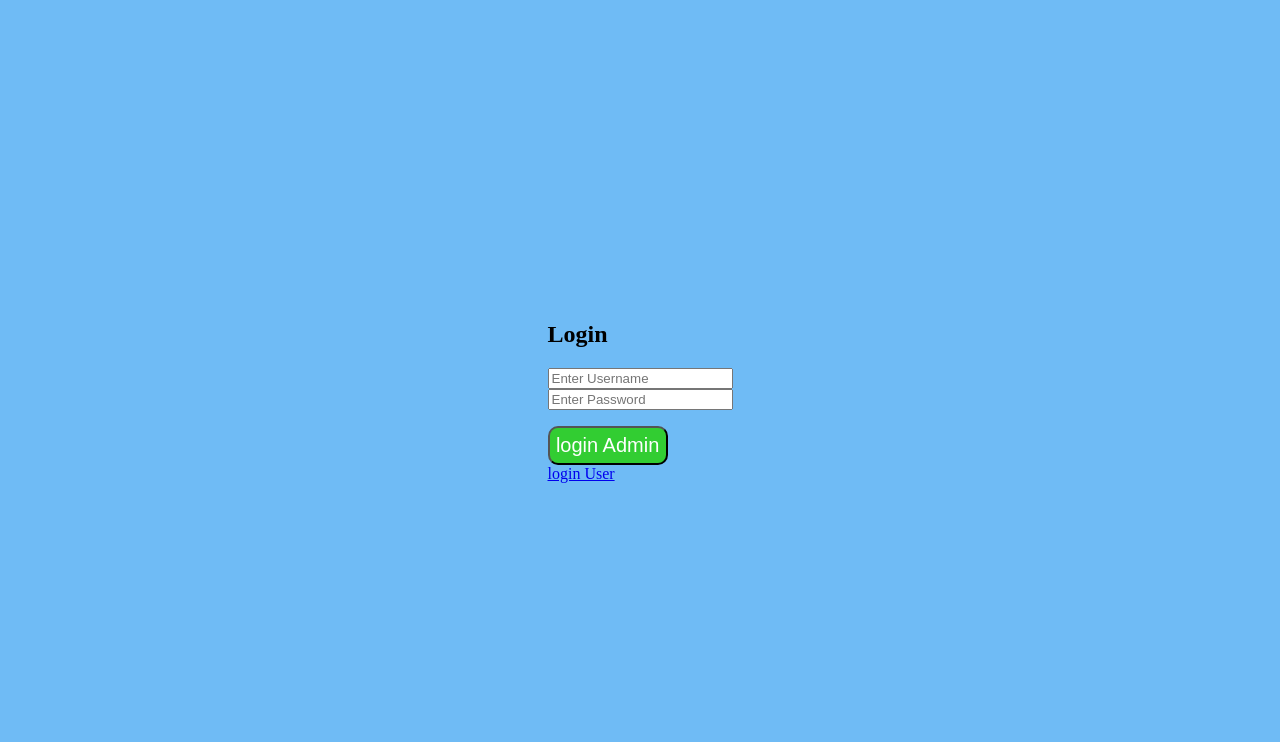
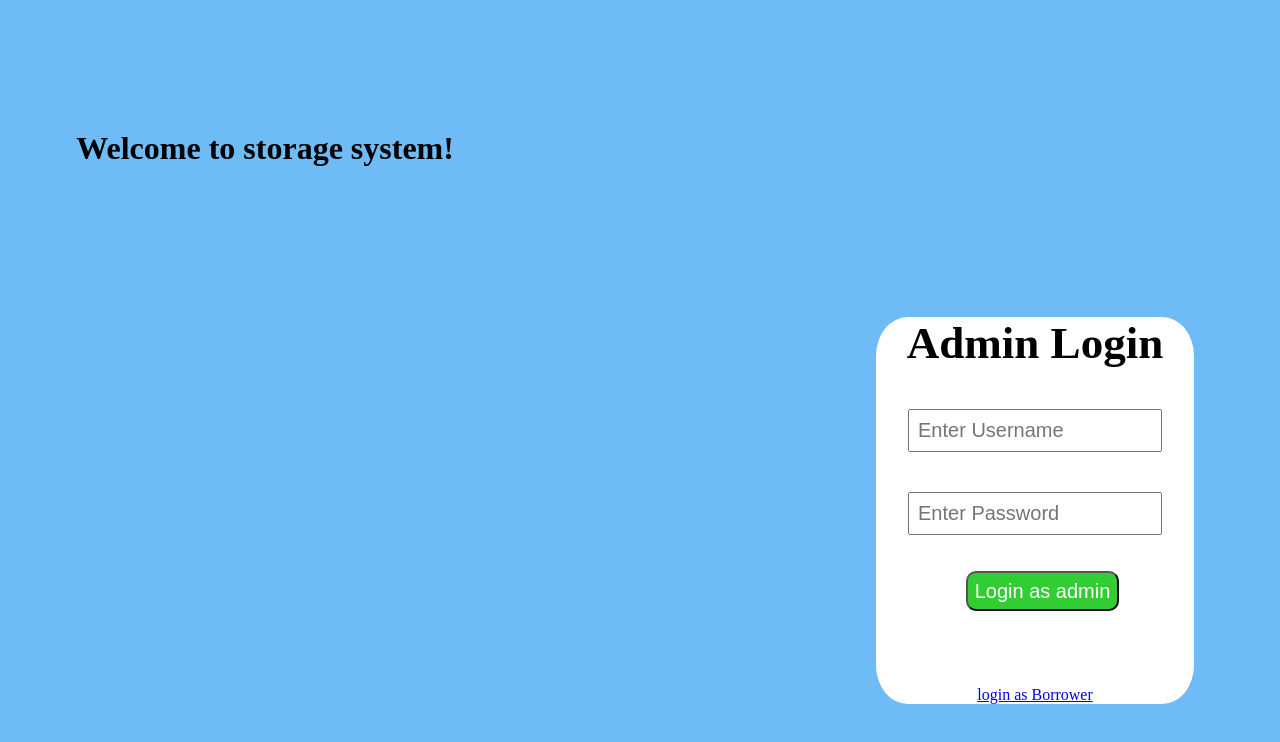
Before and after one commit to sariszoom/storagePJ, a website: page views/adminlogin.html in a window 1280 px wide. Drawn offline with Linux system fonts and the light colour scheme; files that its build step writes are made by us from their sources.

Commit message:
login css second

```diff
--- a/views/adminlogin.html
+++ b/views/adminlogin.html
@@ -1,23 +1,39 @@
 <html>
 <head>
+    <meta charset="UTF-8">
+    <meta http-equiv="X-UA-COmpatible" content="IE=edge">
+    <meta name="viewport" content="width=device-width", initial-scale="1.0">
     <link rel="stylesheet" href="views/app.css">
+    <title>AdminLogin</title>
 </head>
 <body>
-    <form action="/user-admin" method="post">
-        <h2>Login</h2>
-        <div class="input-field">
+    <form action="/user" method="post">
+        <div class="wrapLogin">
+            <div class="welcome">
+                <h1>Welcome to storage system!</h1>
+            </div>
+            <div class="containerLogin">
+                <div class="textLogin">
+                    <h2>Admin Login</h2>
+                </div>
+
+                <div class="inputLogin">
                     <input type="text" name="username" id="username" placeholder="Enter Username">
 
                 </div>
-        <div class="input-field">
+                <div class="inputLogin">
                     <input type="password" name="password" id="password" placeholder="Enter Password">
                 </div>
 
-        <div class="ALogin">
-            <input type="submit" id="ALogin" value="login Admin">
+                <div class="submitLogin">
+                    <input type="submit" id="BLogin" value="Login as admin">
+                </div>
 
+                <div class="swapLogin">
+                    <a href="/login">login as Borrower</a>
                 </div>
-       <a href="/login">login User</a>
+            </div>
+        </div>
     </form>
 
 </body>
--- a/views/app.css
+++ b/views/app.css
@@ -11,6 +11,14 @@ form {
     display: flex;
     flex-direction: column;
     justify-content: center;
+}
+
+.wrapLogin {
+    flex-direction: row;
+}
+
+.welcome {
+    margin-top: 100px;
 }
 
 .containerLogin {
@@ -56,49 +64,8 @@ form input[type="submit"] {
 }
 
 .swapLogin {
-    /* margin-left: 175px; */
     text-align: center;
     margin-top: 20%;
 
 
 }
-
-
-
-
-
-
-
-
-
-
-
-
-/* .input-field {
-    position: relative;
-    flex-direction: row;
-    margin-top: 1rem;
-    font-size: 20px;
-}
-.input-field input {
-    padding: 0.5rem;
-    font-size: 20px;
-}
-
-.Login {
-    position: relative;
-    margin: 20px 75px 75px 90px;
-}
-
-form input[type="submit"] {
-    background-color: limegreen;
-    color: white;
-    border-radius: 10px;
-    margin-top: 1rem;
-    padding: 0.4rem;
-    font-size: 30px;
-}
-
-.swapPage {
-    margin-left: 175px;
-} */
```
Also changed, not shown: views/Login.html (+5 -21 lines). Lines whose indentation alone changed are shown as unchanged.
